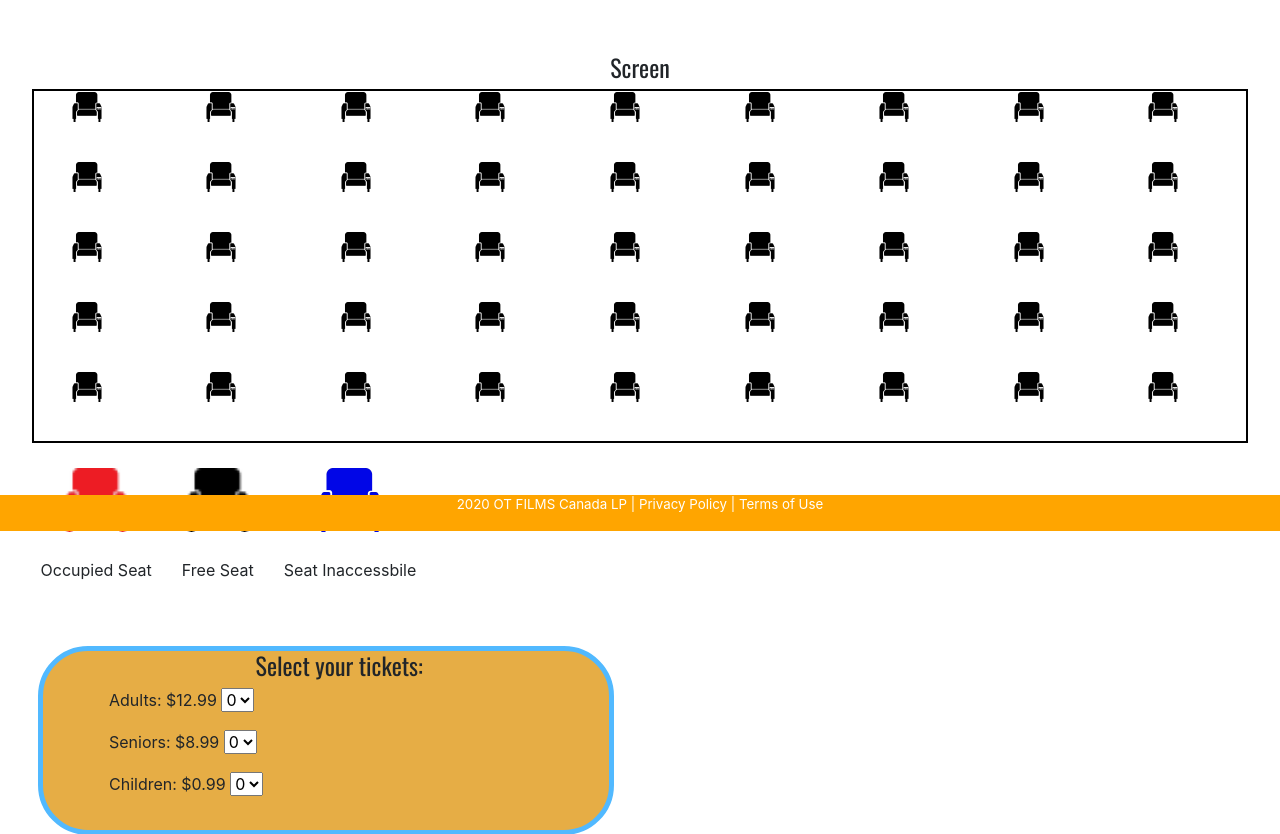
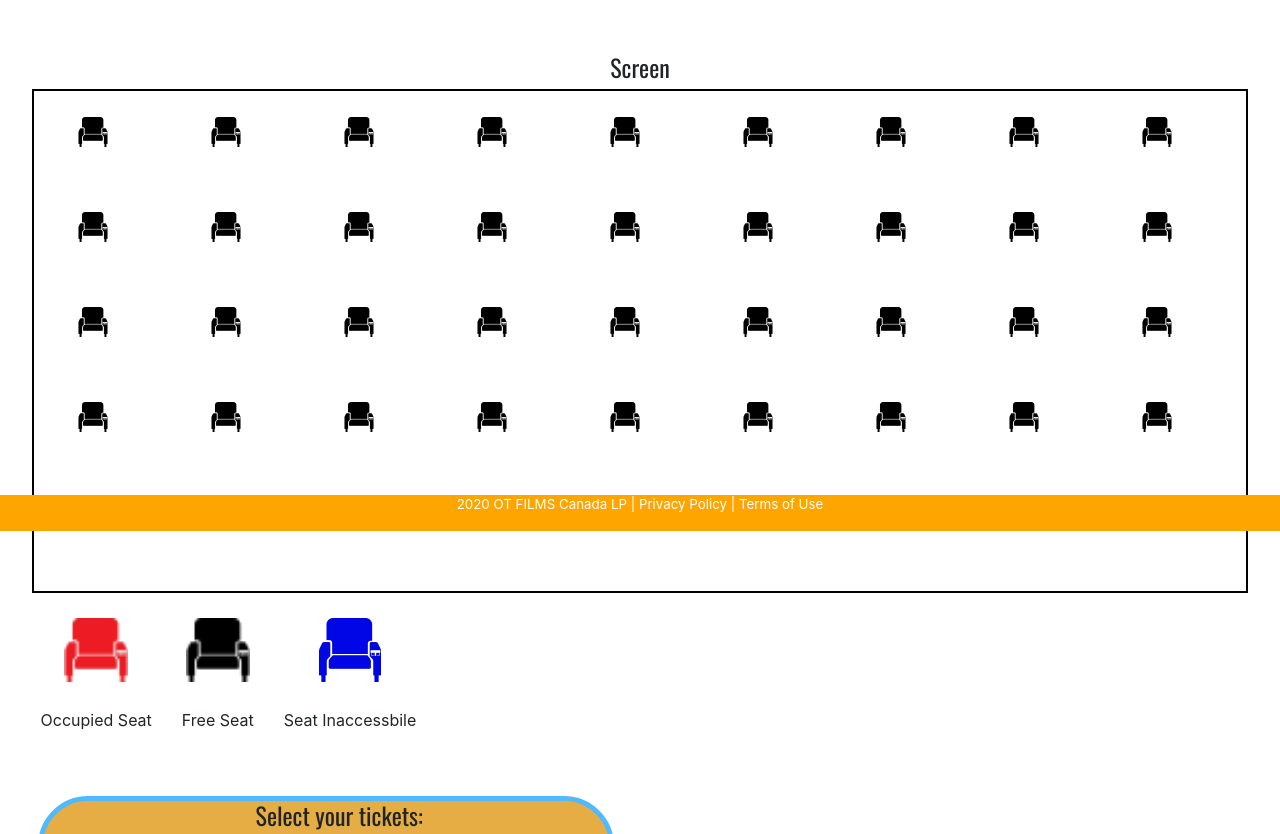
Before and after one commit to ahmetkca/FinalProjectWeb, a PHP site: page /bookSeats.php in a window 1280 px wide. Shown: the part 269-1103 px from the top of the page. Run offline with PHP 8.4, Linux system fonts and the light colour scheme.

Commit message:
spacing for seats

```diff
--- a/bookSeatStyle.css
+++ b/bookSeatStyle.css
@@ -1,5 +1,7 @@
 .selectSeat{
     border: 2px solid black;
+    border-collapse: separate;
+    border-spacing: 15px 25px;
     width: 95%;
     margin-left: auto;
     margin-right: auto;
```
